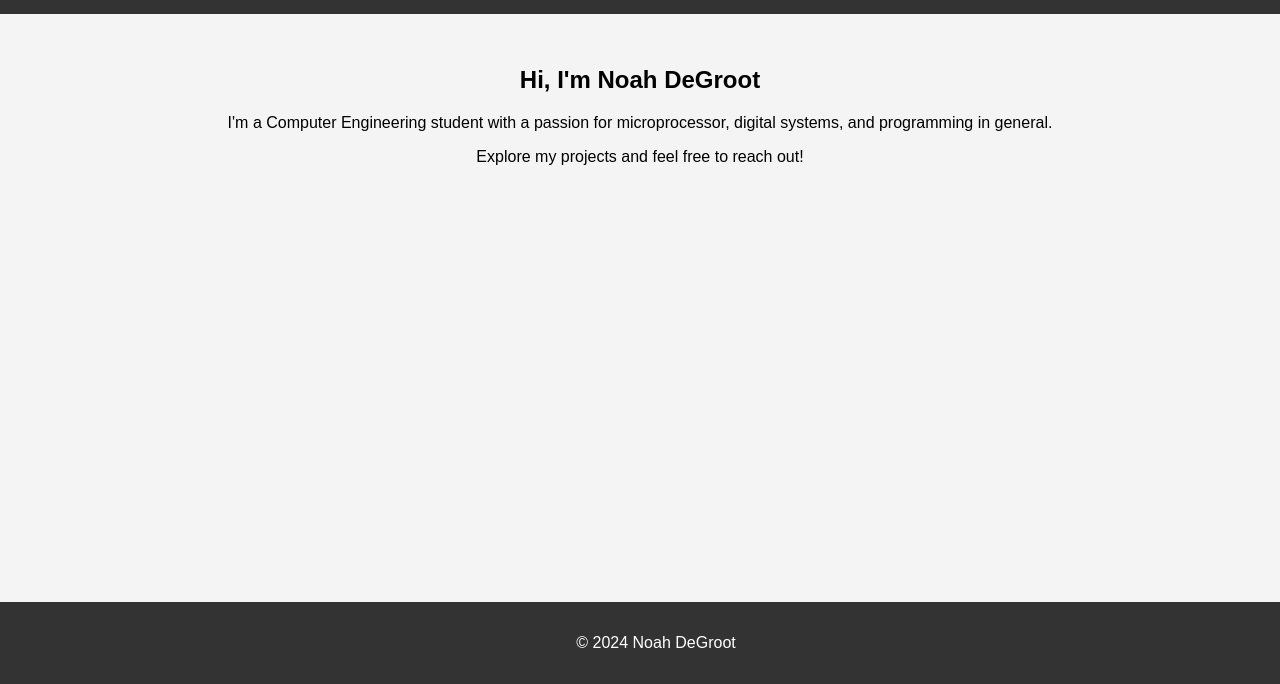
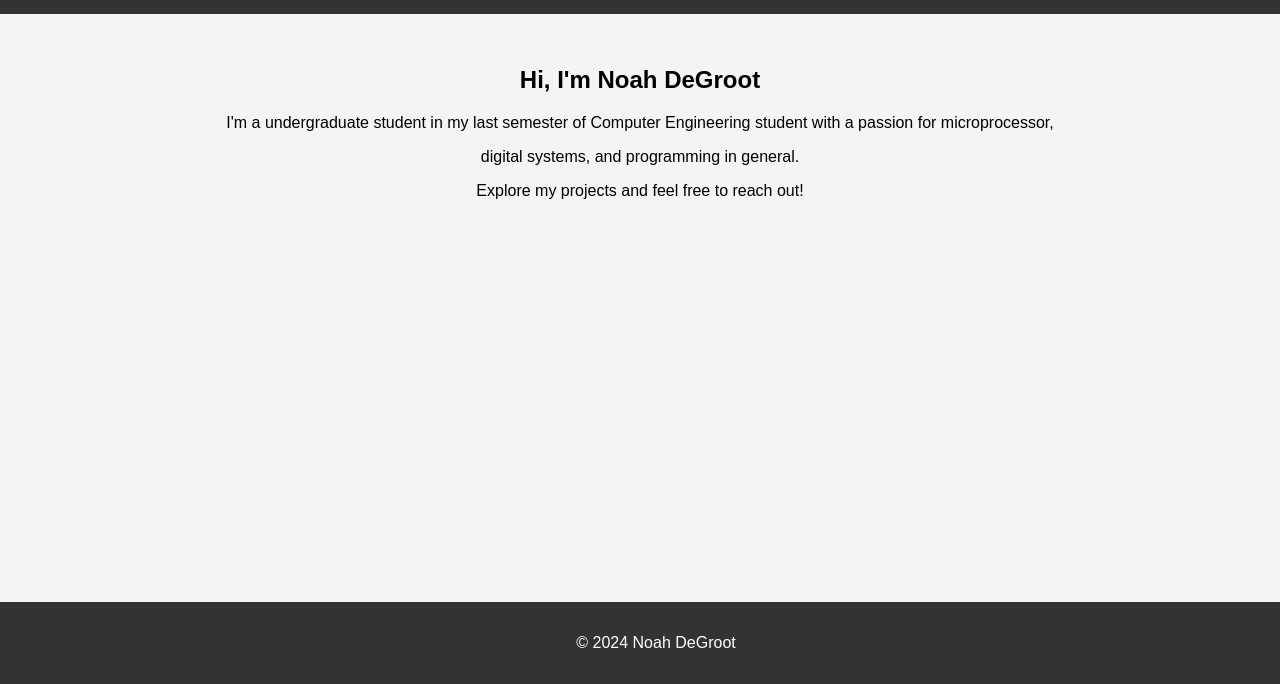
Before and after one commit to groot-65/groot-65.github.io, a plain HTML site: page index.html in a window 1280 px wide. Shown: the part 116-800 px from the top of the page. Drawn offline with Linux system fonts and the light colour scheme.

Commit message:
updated index.html

```diff
--- a/index.html
+++ b/index.html
@@ -48,7 +48,8 @@
 
     <section>
         <h2>Hi, I'm Noah DeGroot</h2>
-        <p>I'm a Computer Engineering student with a passion for microprocessor, digital systems, and programming in general.</p>
+        <p>I'm a undergraduate student in my last semester of Computer Engineering student with a passion for microprocessor,</p>
+        <p>digital systems, and programming in general.</p>
         <p>Explore my projects and feel free to reach out!</p>
     </section>
 
```
